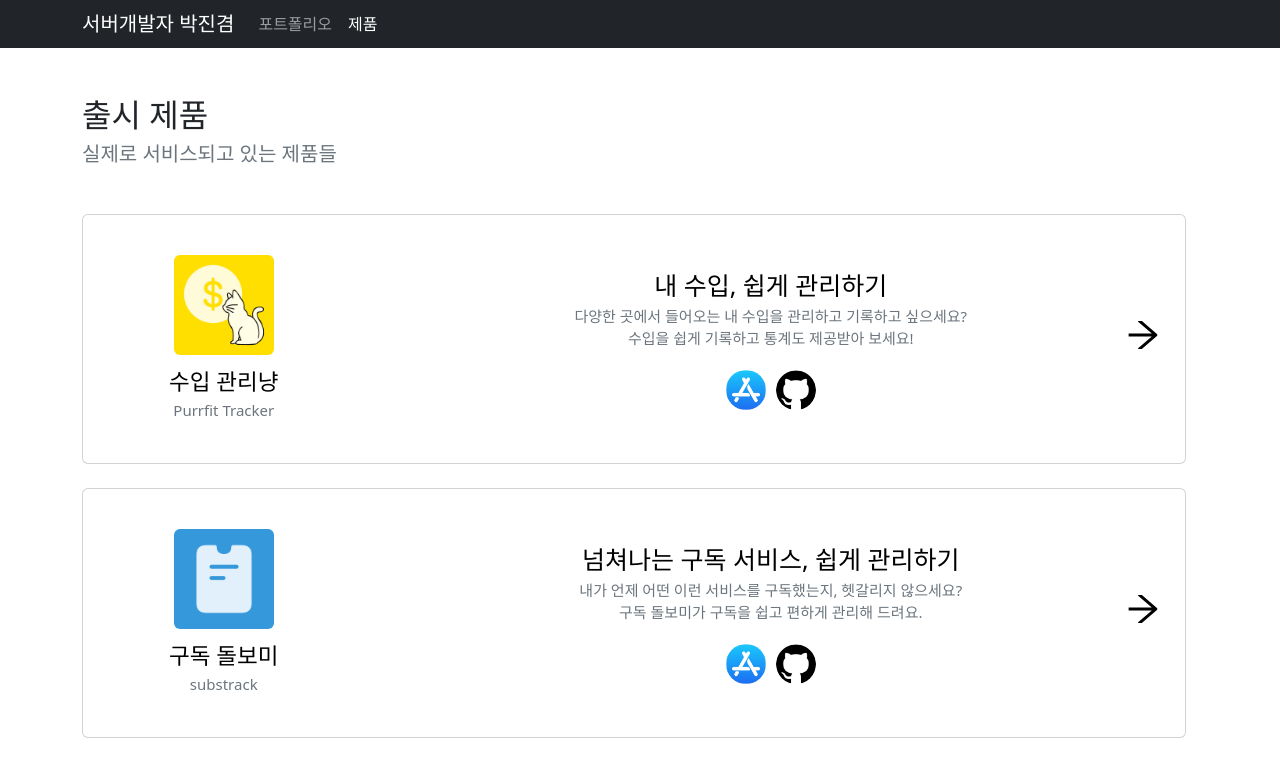
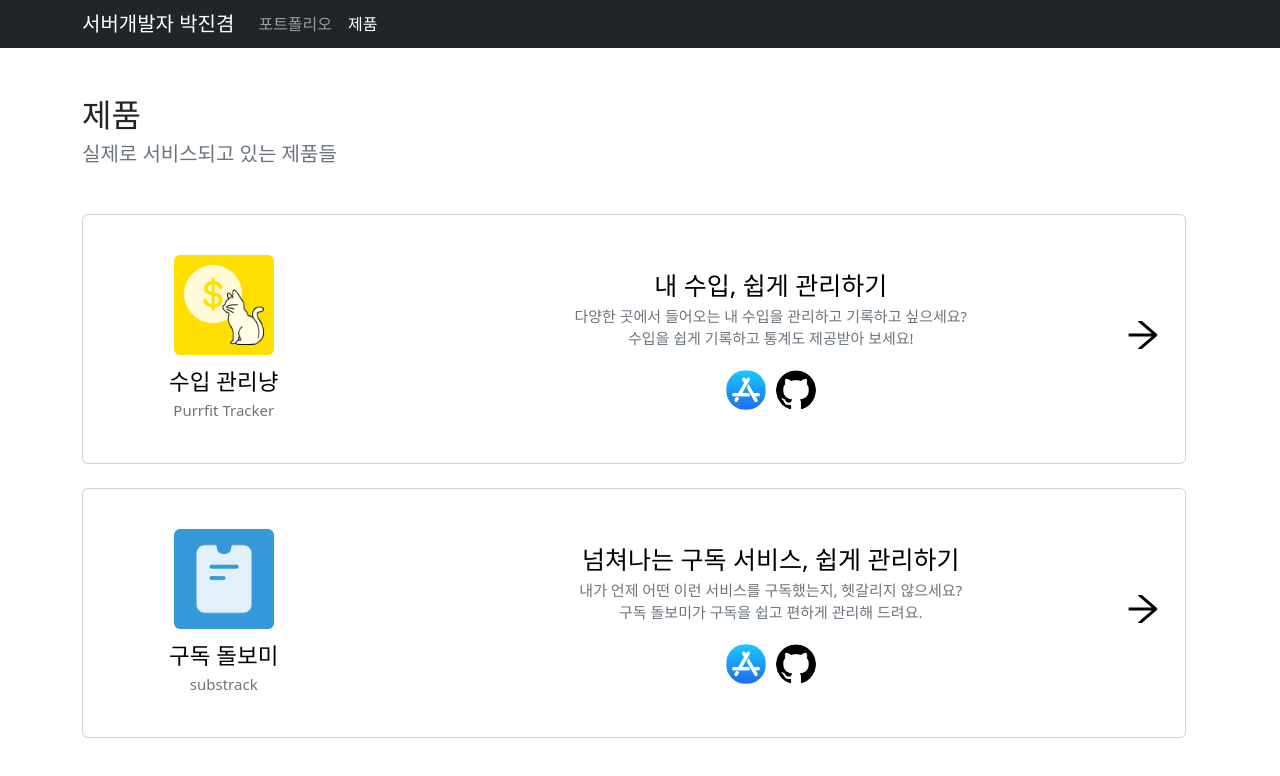
Before and after one commit to jinkyumpark/jinkyumpark, a React (Create React App) app: page /product in a window 1280 px wide. Shown: the top 776 px of the page. Built offline with nearby package versions, Linux system fonts and the light colour scheme.

Commit message:
change product's route title

```diff
--- a/src/product/ProductRoute.tsx
+++ b/src/product/ProductRoute.tsx
@@ -8,7 +8,7 @@ import PortfolioStatus from '../model/PortfolioStatus';
 const ProductRoute = () => {
     return (
 		<Container>
-			<RouteTitle>출시 제품</RouteTitle>
+			<RouteTitle>제품</RouteTitle>
 			<RouteSubTitle>실제로 서비스되고 있는 제품들</RouteSubTitle>
 
 			<Divider />
```
